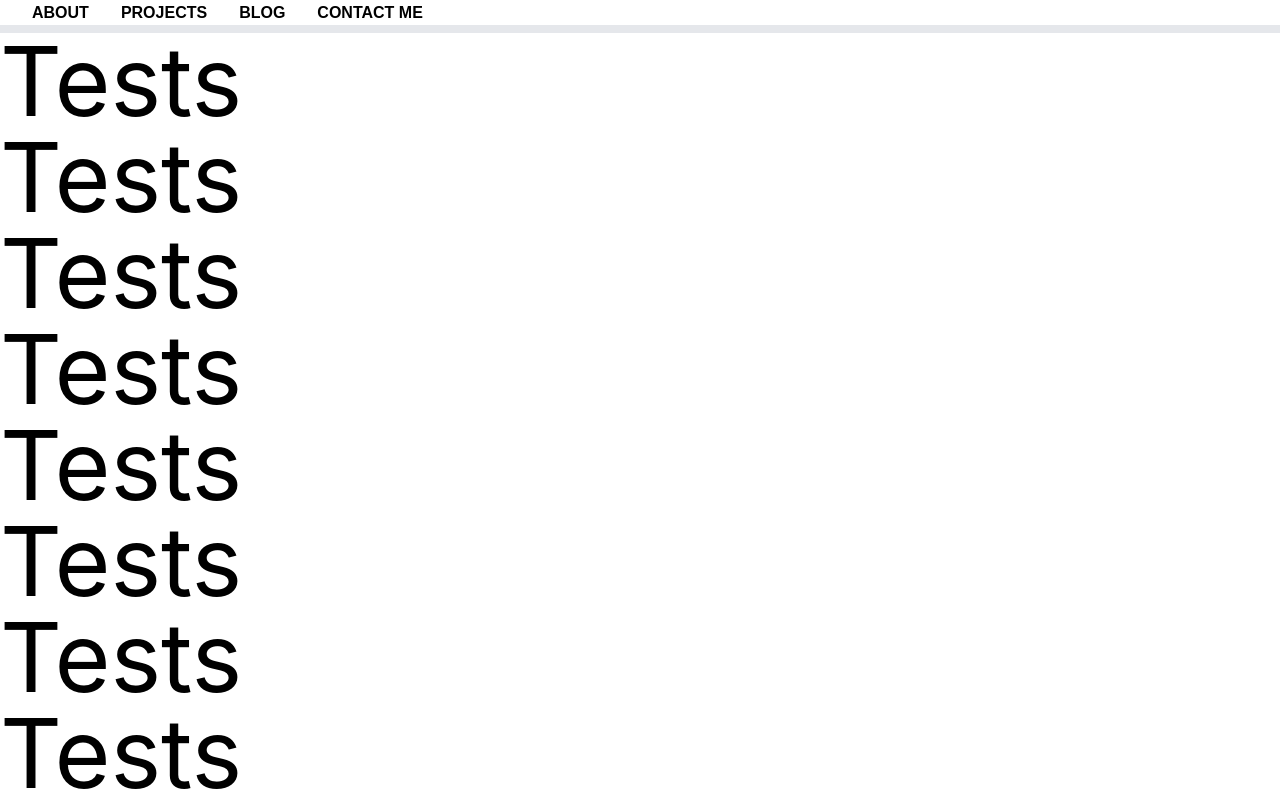
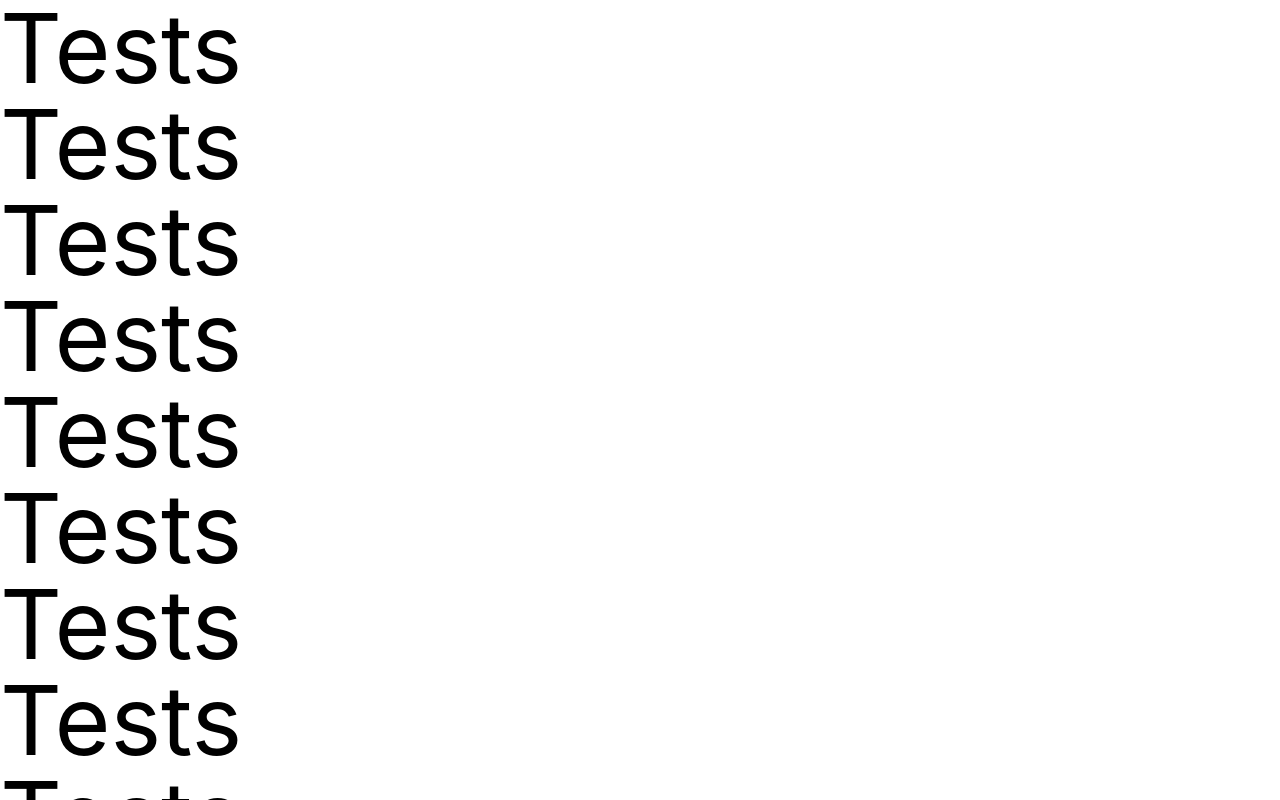
Before and after one commit to mcho9434/frontend-miji, a React (Create React App) app: page / in a window 1280 px wide. Shown: the top 800 px of the page. Built offline with nearby package versions, Linux system fonts and the light colour scheme.

Commit message:
restarting

```diff
--- a/src/App.js
+++ b/src/App.js
@@ -1,10 +1,10 @@
 import "./App.css";
-import Navbar from "./components/Navbar";
+// import Navbar from "./components/Navbar";
 import React from "react";
 function App() {
   return (
     <React.Fragment>
-      <Navbar />
+
       <div className="text-8xl">Tests</div>
       <div className="text-8xl">Tests</div>
       <div className="text-8xl">Tests</div>
--- a/src/components/Navbar.jsx
+++ /dev/null
@@ -1,52 +0,0 @@
-import React from "react";
-
-import { Link } from "react-scroll";
-const Navbar = () => {
-  return (
-    <div className="border-b-8">
-      <div className="mx-8">
-        <Link
-          className="font-poppins font-bold	mr-8 cursor-pointer"
-          activeClass="active"
-          smooth
-          spy
-          to="about"
-        >
-          ABOUT
-        </Link>
-
-        <Link
-          className="font-poppins font-bold mr-8 cursor-pointer"
-          activeClass="active"
-          smooth
-          spy
-          to="projects"
-        >
-          PROJECTS
-        </Link>
-
-        <Link
-          className="font-poppins font-bold mr-8 cursor-pointer"
-          activeClass="active"
-          smooth
-          spy
-          to="blog"
-        >
-          BLOG
-        </Link>
-
-        <Link
-          className="font-poppins font-bold mr-8 cursor-pointer"
-          activeClass="active"
-          smooth
-          spy
-          to="contact"
-        >
-          CONTACT ME
-        </Link>
-      </div>
-    </div>
-  );
-};
-
-export default Navbar;
```
